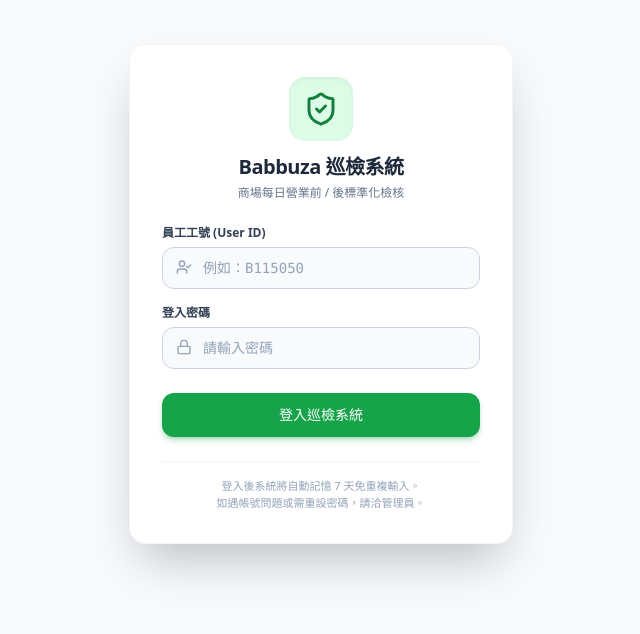
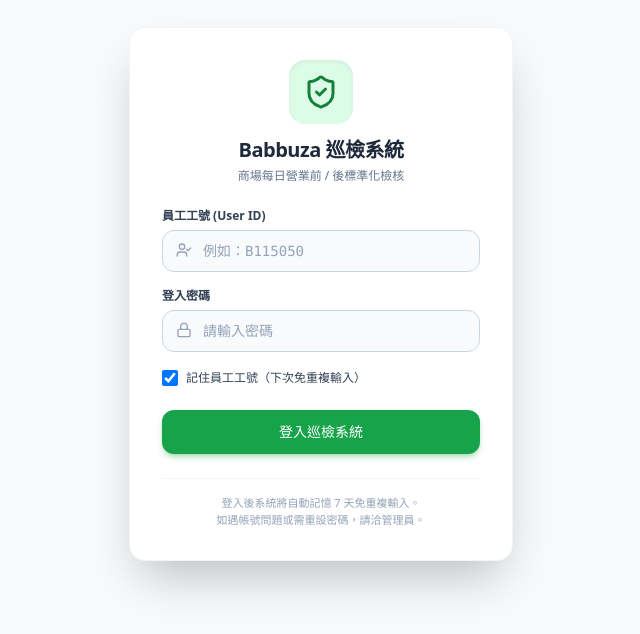
Before and after one commit to lintoro/Babbuza_checklist, a React (Vite) app: page / in a window 1280 px wide. Shown: the part 106-740 px from the top of the page, without its empty margins (319-959 px from the left). Built offline with nearby package versions, Linux system fonts and the light colour scheme.

Commit message:
fix: 補齊首頁 Token 傳遞、登入強制改密與新增記住工號功能

```diff
--- a/src/App.jsx
+++ b/src/App.jsx
@@ -66,6 +66,7 @@
     try {
       const res = await apiGet({
         action: 'get_checklist',
+        token,
         deptId,
         stage: currentStage,
       });
@@ -95,6 +96,7 @@
     try {
       const res = await apiGet({
         action: 'get_handover',
+        token,
         deptId,
       });
       if (res.success && res.data) {
--- a/src/components/LoginModal.jsx
+++ b/src/components/LoginModal.jsx
@@ -2,16 +2,20 @@
 import { useAuth } from '../context/AuthContext';
 import { ShieldCheck, Lock, UserCheck, AlertCircle, Loader2 } from 'lucide-react';
 
+const STORAGE_KEY_REMEMBER = 'babbuza_remembered_userId';
+
 export default function LoginModal() {
   const { login } = useAuth();
-  const [userId, setUserId] = useState('');
+  const [userId, setUserId] = useState(() => localStorage.getItem(STORAGE_KEY_REMEMBER) || '');
   const [password, setPassword] = useState('');
+  const [rememberMe, setRememberMe] = useState(() => Boolean(localStorage.getItem(STORAGE_KEY_REMEMBER) !== null ? localStorage.getItem(STORAGE_KEY_REMEMBER) : true));
   const [error, setError] = useState('');
   const [loading, setLoading] = useState(false);
 
   const handleSubmit = async (e) => {
     e.preventDefault();
-    if (!userId.trim()) {
+    const cleanId = userId.trim().toUpperCase();
+    if (!cleanId) {
       setError('請輸入員工編號（工號）');
       return;
     }
@@ -20,10 +24,16 @@
       return;
     }
 
+    if (rememberMe) {
+      localStorage.setItem(STORAGE_KEY_REMEMBER, cleanId);
+    } else {
+      localStorage.removeItem(STORAGE_KEY_REMEMBER);
+    }
+
     setError('');
     setLoading(true);
     try {
-      const res = await login(userId.trim().toUpperCase(), password);
+      const res = await login(cleanId, password);
       if (!res.success) {
         setError(res.error || '登入失敗，請確認工號與密碼');
       }
@@ -92,6 +102,19 @@
             </div>
           </div>
 
+          {/* 記住帳號勾選框 */}
+          <div className="flex items-center justify-between text-xs pt-0.5">
+            <label className="flex items-center space-x-2 text-slate-600 hover:text-slate-900 cursor-pointer select-none">
+              <input
+                type="checkbox"
+                checked={rememberMe}
+                onChange={(e) => setRememberMe(e.target.checked)}
+                className="w-4 h-4 text-brand-600 rounded-sm border-slate-300 focus:ring-brand-500 cursor-pointer"
+              />
+              <span className="font-medium text-slate-700">記住員工工號（下次免重複輸入）</span>
+            </label>
+          </div>
+
           <div className="pt-2">
             <button
               type="submit"
```
Also changed, not shown: gas/Api.js (+7 -1 lines), gas/Auth.js (+8 -2 lines).
